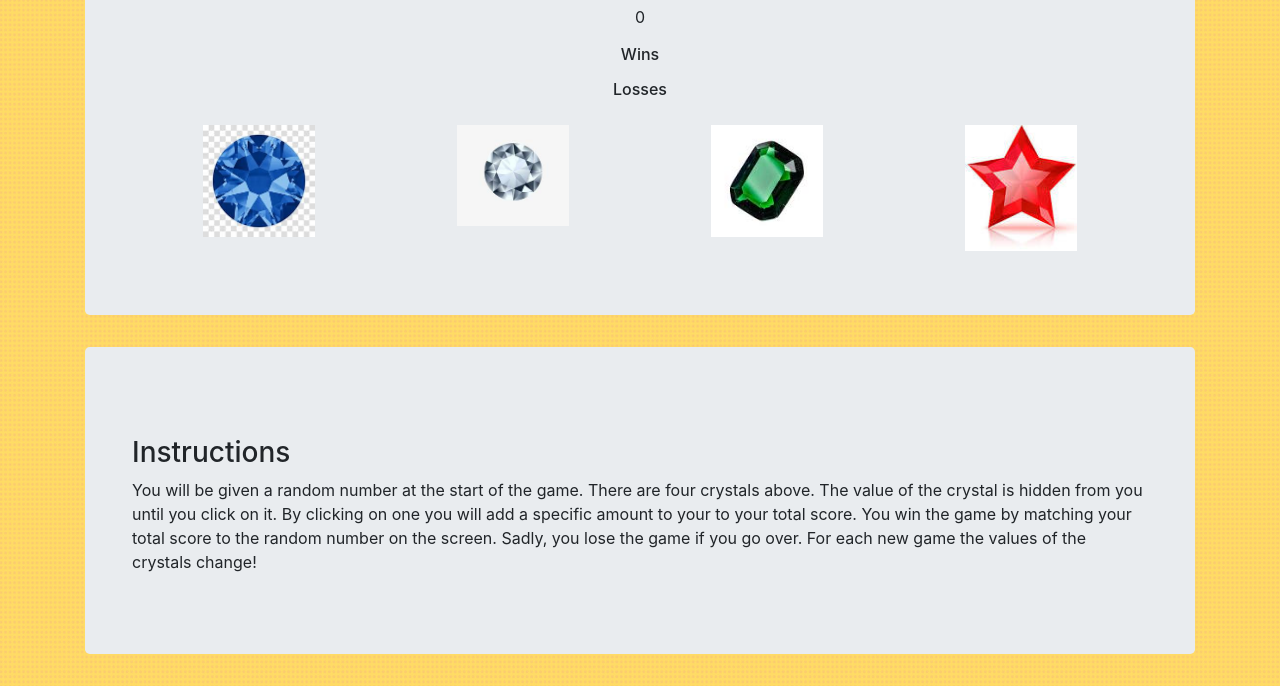
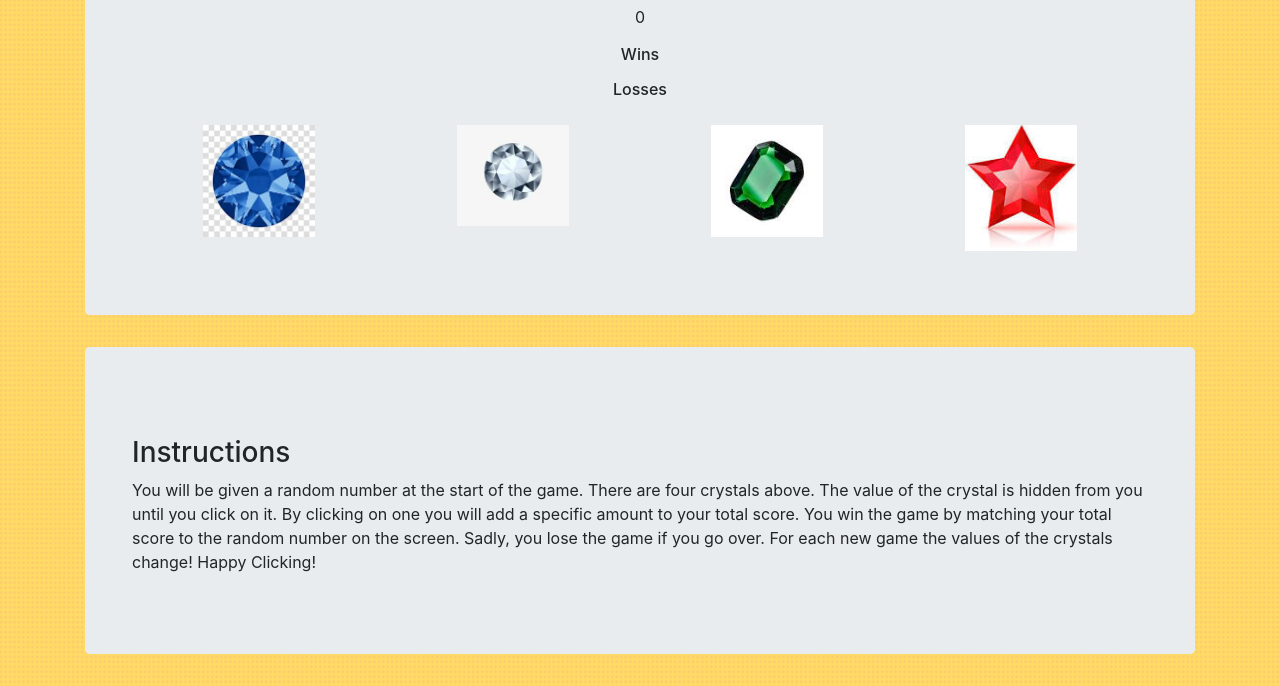
Before and after one commit to klhelker/Crystal-Collector, a plain HTML site: page index.html in a window 1280 px wide. Shown: the part 268-954 px from the top of the page. Drawn offline with nearby package versions, Linux system fonts and the light colour scheme.

Commit message:
fixing typo in intruction paragraph

```diff
--- a/index.html
+++ b/index.html
@@ -50,9 +50,9 @@
                                 <h3>Instructions</h3>
                                 <p>You will be given a random number at the start of the game.
                                 There are four crystals  above.  The value of the crystal is hidden from you until you click on it.
-                                By clicking on one you will add a specific amount to your to your total score.
+                                By clicking on one you will add a specific amount to your total score.
                                 You win the game by matching your total score to the random number on the screen.  Sadly, you lose the game if you go over.
-                                For each new game the values of the crystals change!</p>
+                                For each new game the values of the crystals change!  Happy Clicking!</p>
                             </div>
                         </div>
         </div>
```
